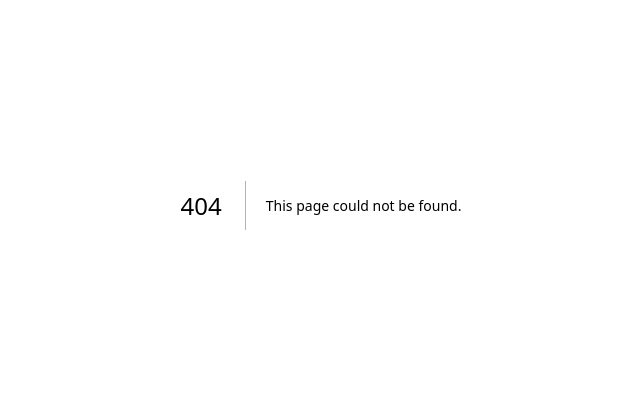
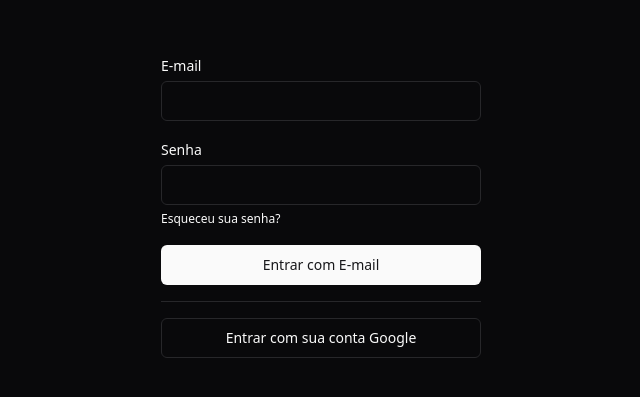
Before and after one commit to alisson-moura/sac-online, a Next.js app in the folder apps/web/: page /auth/sign-in in a window 1280 px wide. Before the commit this address had no page. Shown: the part 195-592 px from the top of the page, without its empty margins (319-959 px from the left). Built offline with nearby package versions, Linux system fonts and the light colour scheme.

Commit message:
Página de autenticação

```diff
--- /dev/null
+++ b/apps/web/src/app/auth/layout.tsx
@@ -0,0 +1,13 @@
+export default function AuthLayout({
+    children,
+}: Readonly<{
+    children: React.ReactNode;
+}>) {
+    return (
+        <div className="min-h-screen flex items-center justify-center flex-col px-4">
+            <div className="w-full max-w-xs">
+                {children}
+            </div>
+        </div>
+    );
+}
--- /dev/null
+++ b/apps/web/src/app/auth/sign-in/page.tsx
@@ -0,0 +1,28 @@
+import { Button } from "@/components/ui/button";
+import { Input } from "@/components/ui/input";
+import { Label } from "@/components/ui/label";
+import { Separator } from "@/components/ui/separator";
+import Link from "next/link";
+
+export default function SignInPage() {
+    return (
+        <form action="" className="space-y-4">
+            <div className="space-y-1">
+                <Label htmlFor="email">E-mail</Label>
+                <Input name="email" type="email" id="email" required />
+            </div>
+            <div className="space-y-1">
+                <Label htmlFor="password">Senha</Label>
+                <Input name="password" type="password" id="password" required />
+                <Link
+                    href="/auth/forgot-password"
+                    className="text-xs font-medium text-foreground hover:underline">
+                    Esqueceu sua senha?
+                </Link>
+            </div>
+            <Button type="submit" className="w-full">Entrar com E-mail</Button>
+            <Separator  />
+            <Button type="button" variant="outline" className="w-full">Entrar com sua conta Google</Button>
+        </form>
+    )
+}
```
